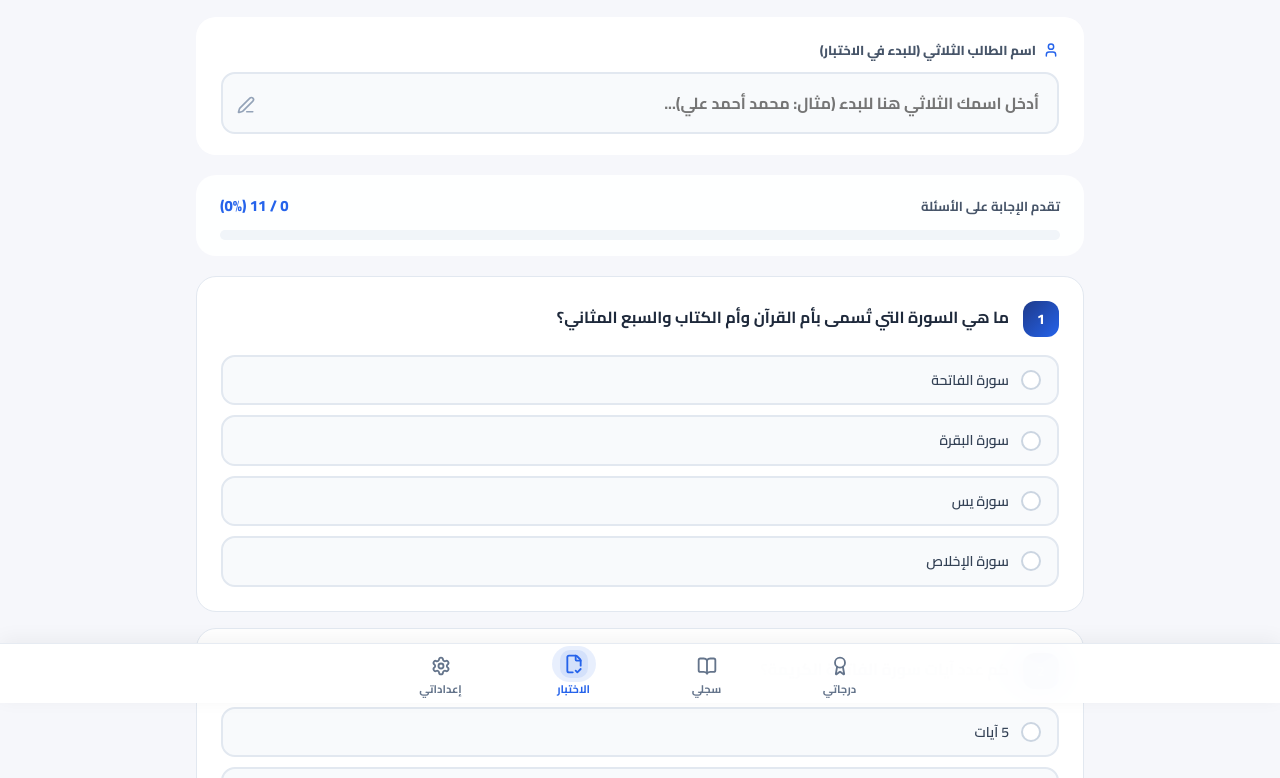
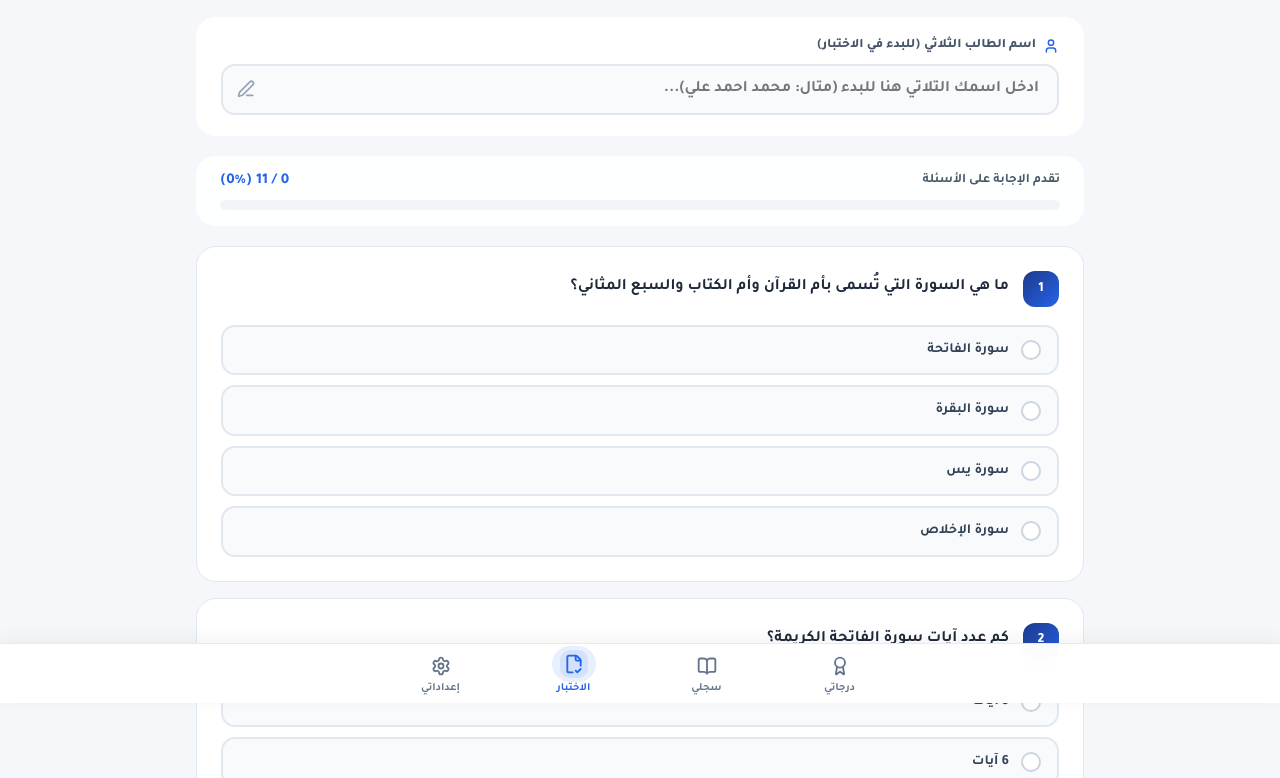
Before and after one commit to omer99oop90/albayan-quran-school, a website: page student_app/www/exam.html in a window 1280 px wide. Shown: the part 97-875 px from the top of the page. Drawn offline with Linux system fonts and the light colour scheme; no server answers; a web font is replaced by a local one.

Commit message:
قصر تعديل نظام السجل على المشرفين وتعميمه سحابياً وجعل خط تجوال هو الافتراضي

```diff
--- a/student_app/www/albayan_dialog.js
+++ b/student_app/www/albayan_dialog.js
@@ -39,7 +39,7 @@
         visibility: hidden;
         transition: opacity 0.22s ease, visibility 0.22s ease;
         direction: rtl !important;
-        font-family: var(--app-font-family, 'Cairo', 'Segoe UI', Tahoma, sans-serif) !important;
+        font-family: var(--app-font-family, 'Tajawal', 'Cairo', 'Segoe UI', Tahoma, sans-serif) !important;
       }
 
       .albayan-dialog-overlay.active {
--- a/student_app/www/style.css
+++ b/student_app/www/style.css
@@ -164,7 +164,7 @@ button.eye-toggle-btn,
 * { box-sizing: border-box; }
 html, body { margin: 0; padding: 0; }
 body {
-  font-family: var(--app-font-family, 'Cairo', Tahoma, Arial, sans-serif);
+  font-family: var(--app-font-family, 'Tajawal', 'Cairo', Tahoma, Arial, sans-serif);
   background: linear-gradient(180deg, #eef2ff 0%, var(--bg) 45%, #f8fafc 100%);
   color: var(--text);
   min-height: 100vh;
--- a/student_app/www/theme-init.js
+++ b/student_app/www/theme-init.js
@@ -93,8 +93,20 @@
   } catch(e) {}
 
   // Apply Font globally across document
+  var DEFAULT_APP_FONT = 'Tajawal';
+  try {
+    if (!localStorage.getItem('albayan_default_font_migrated_v2')) {
+      localStorage.setItem('albayan_default_font_migrated_v2', '1');
+      var prevSavedFont = localStorage.getItem('appFontFamily');
+      if (!prevSavedFont || prevSavedFont === 'Cairo') {
+        localStorage.setItem('appFontFamily', DEFAULT_APP_FONT);
+      }
+    }
+  } catch(e) {}
+
   function applyAppFont(fontKey) {
-    var fontInfo = FONT_MAP[fontKey] || FONT_MAP['Cairo'];
+    var resolvedKey = FONT_MAP[fontKey] ? fontKey : DEFAULT_APP_FONT;
+    var fontInfo = FONT_MAP[resolvedKey];
     var fontStack = fontInfo.stack;
 
     document.documentElement.style.setProperty('--app-font-family', fontStack);
@@ -109,14 +121,14 @@
     overrideStyle.textContent = "body, button, input, select, textarea, table, .roster-table, .circle-card, .sidebar-menu, .content-header h1, h1, h2, h3, h4, h5, h6, span, p, a, div { font-family: " + fontStack + " !important; } .lucide, .nav-svg, svg, i[data-lucide] { font-family: inherit !important; }";
 
     try {
-      localStorage.setItem('appFontFamily', fontKey);
+      localStorage.setItem('appFontFamily', resolvedKey);
     } catch(e) {}
   }
   window.applyAppFont = applyAppFont;
 
   // Initial Font Application on Page Load
   try {
-    var savedFont = localStorage.getItem('appFontFamily') || 'Cairo';
+    var savedFont = localStorage.getItem('appFontFamily') || DEFAULT_APP_FONT;
     applyAppFont(savedFont);
   } catch(e) {}
 
@@ -159,7 +171,7 @@
     document.addEventListener("DOMContentLoaded", function() {
       // Re-apply font to ensure newly rendered elements inherit it
       try {
-        var currentFont = localStorage.getItem('appFontFamily') || 'Cairo';
+        var currentFont = localStorage.getItem('appFontFamily') || DEFAULT_APP_FONT;
         applyAppFont(currentFont);
       } catch(e) {}
 
```
Also changed, not shown: 8 other files.
